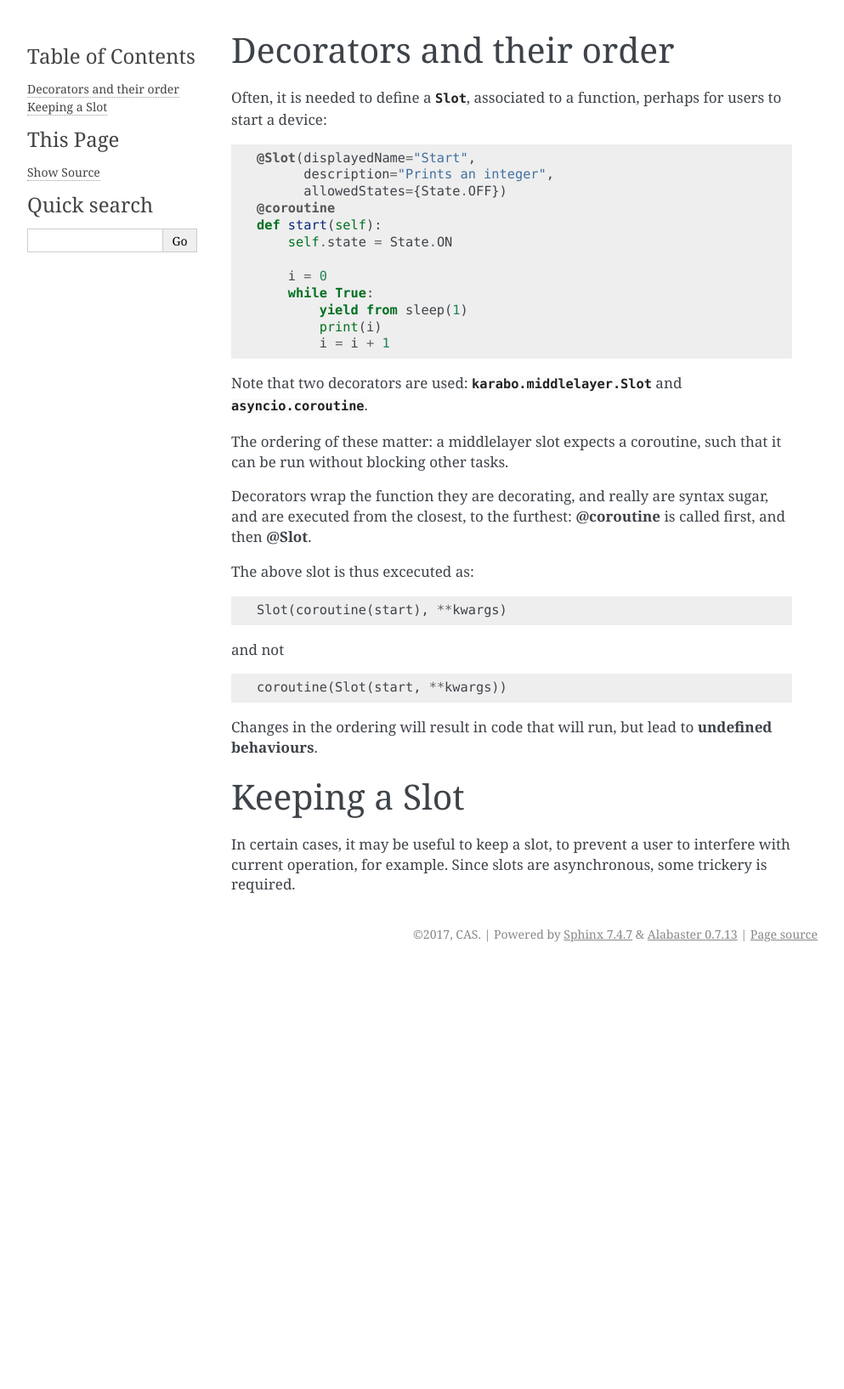
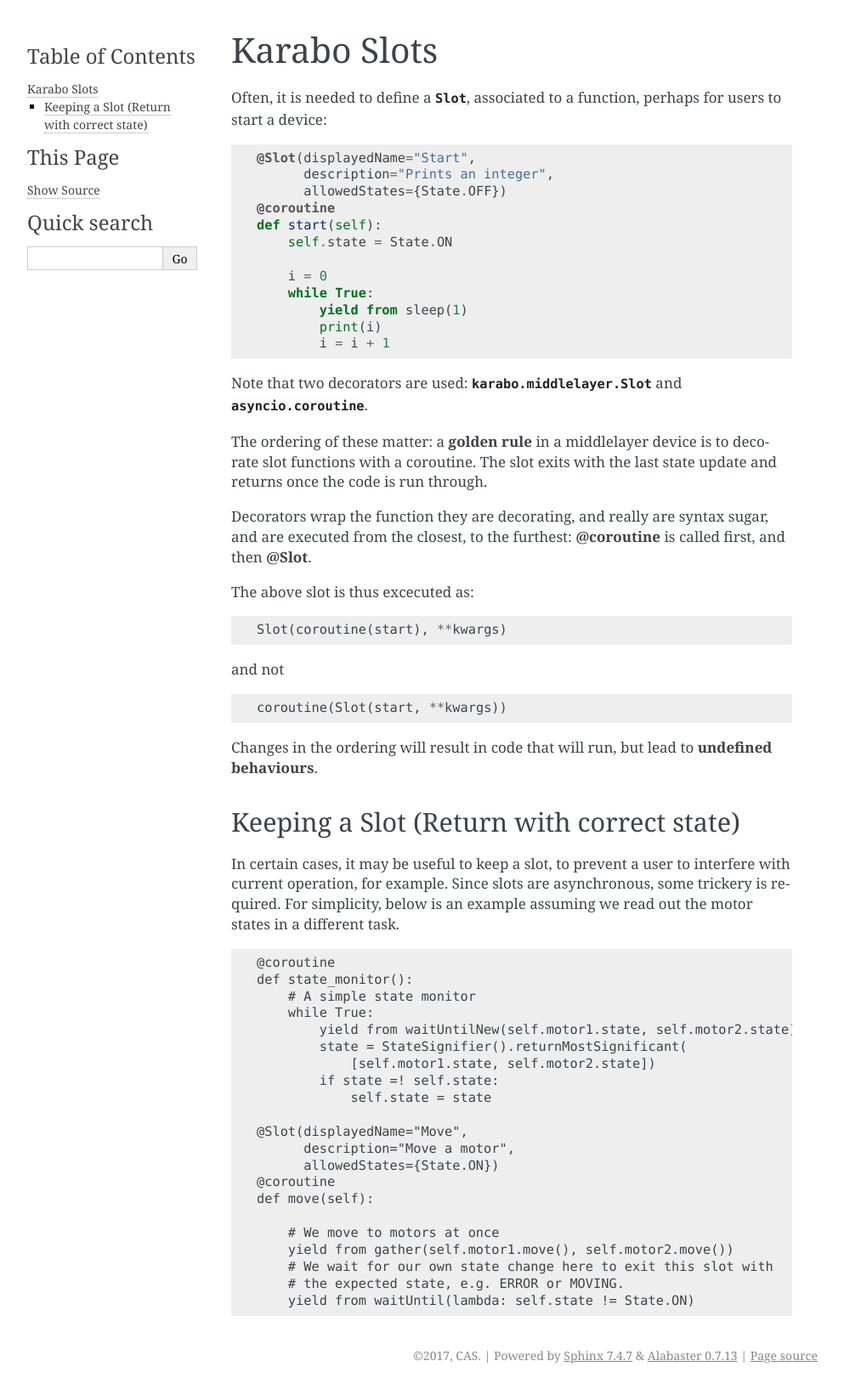
Before and after one commit to European-XFEL/howToMiddlelayer, a Sphinx documentation site: the page built from source/chap1/slots.rst, in a window 1280 px wide. Shown: the whole page at 85% size, without its empty margins (148-1141 px from the left). Built offline with Sphinx 7.4.7, drawn with Linux system fonts in a browser that asks for light colours; before the commit the page ends 1139 px from its top, so only the background shows below that.

Commit message:
Slot explanation

```diff
--- a/source/chap1/slots.rst
+++ b/source/chap1/slots.rst
@@ -1,5 +1,5 @@
-Decorators and their order
-==========================
+Karabo Slots
+============
 
 Often, it is needed to define a :class:`Slot`, associated to a function, perhaps
 for users to start a device:
@@ -20,8 +20,10 @@ for users to start a device:
 Note that two decorators are used: :class:`karabo.middlelayer.Slot` and
 :class:`asyncio.coroutine`.
 
-The ordering of these matter: a middlelayer slot expects a coroutine, such
-that it can be run without blocking other tasks.
+The ordering of these matter: a **golden rule** in a middlelayer device is to
+decorate slot functions with a coroutine.
+The slot exits with the last state update and returns once the code is run
+through.
 
 Decorators wrap the function they are decorating, and really are syntax sugar,
 and are executed from the closest, to the furthest: **@coroutine** is called
@@ -38,8 +40,33 @@ and not
 Changes in the ordering will result in code that will run, but lead to
 **undefined behaviours**.
 
-Keeping a Slot
-==============
+Keeping a Slot (Return with correct state)
+++++++++++++++++++++++++++++++++++++++++++
 In certain cases, it may be useful to keep a slot, to prevent a user to
 interfere with current operation, for example. Since slots are asynchronous,
-some trickery is required.
+some trickery is required. For simplicity, below is an example assuming we read
+out the motor states in a different task.
+
+::
+
+    @coroutine
+    def state_monitor():
+        # A simple state monitor
+        while True:
+            yield from waitUntilNew(self.motor1.state, self.motor2.state)
+            state = StateSignifier().returnMostSignificant(
+                [self.motor1.state, self.motor2.state])
+            if state =! self.state:
+                self.state = state
+
+    @Slot(displayedName="Move",
+          description="Move a motor",
+          allowedStates={State.ON})
+    @coroutine
+    def move(self):
+
+        # We move to motors at once
+        yield from gather(self.motor1.move(), self.motor2.move())
+        # We wait for our own state change here to exit this slot with
+        # the expected state, e.g. ERROR or MOVING.
+        yield from waitUntil(lambda: self.state != State.ON)
```
Also changed, not shown: source/chap1/introduction_device.rst (+10 -3 lines).
